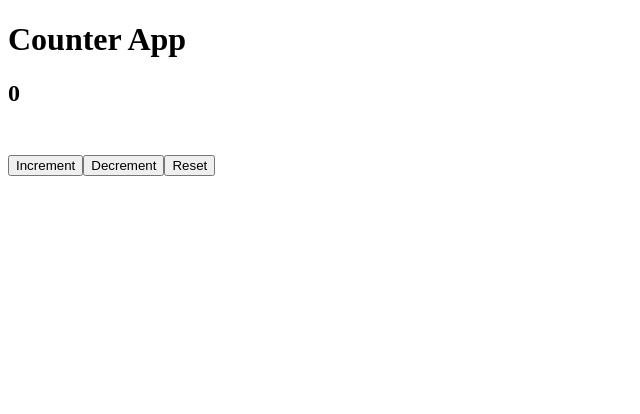
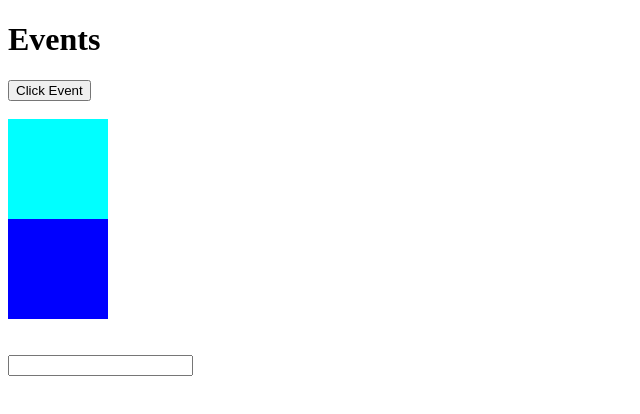
Before and after one commit to elishabhatti/angular-app, an Angular app: page / in a window 1280 px wide. Shown: the top 414 px of the page, without its empty margins (0-640 px from the left). Built offline with nearby package versions, Linux system fonts and the light colour scheme.

Commit message:
events in angular

```diff
--- a/src/app/app.html
+++ b/src/app/app.html
@@ -1,13 +1,23 @@
-<h1>Counter App</h1>
-<div>
-  <h2>
-    {{count}}
-    <h2>
-      <div>
-        <button (click)="handleCounter('plus')">Increment</button>
-        <button (click)="handleCounter('minus')">Decrement</button>
-        <button (click)="handleCounter('reset')">Reset</button>
-      </div>
-    </h2>
-  </h2>
-</div>
+<h1>Events</h1>
+<button class="btn btn-2" (click)="handleEvent($event)">Click Event</button>
+<br />
+<br />
+<div
+  (mouseenter)="handleEvent($event)"
+  style="background-color: aqua; width: 100px; height: 100px"
+></div>
+<div
+  (mouseleave)="handleEvent($event)"
+  style="background-color: blue; width: 100px; height: 100px"
+></div>
+
+<br />
+<br />
+
+<input
+  (input)="handleEvent($event)"
+  (focus)="handleEvent($event)"
+  (blur)="handleEvent($event)"
+  type="text"
+  name="user"
+/>
--- a/src/app/app.ts
+++ b/src/app/app.ts
@@ -10,17 +10,8 @@ import { ProfileComponent } from './profile/profile.component';
   styleUrl: './app.css',
 })
 export class App {
-  count: number = 0;
-
-  handleCounter(val: string) {
-    if (val === 'minus') {
-      if (this.count >= 0) {
-        this.count = this.count - 1;
-      }
-    } else if (val === 'plus') {
-      this.count = this.count + 1;
-    } else {
-      this.count = 0;
-    }
+  handleEvent(event: any) {
+    console.log('function called', event.type);
+    console.log('value', event?.target?.value);
   }
 }
```
